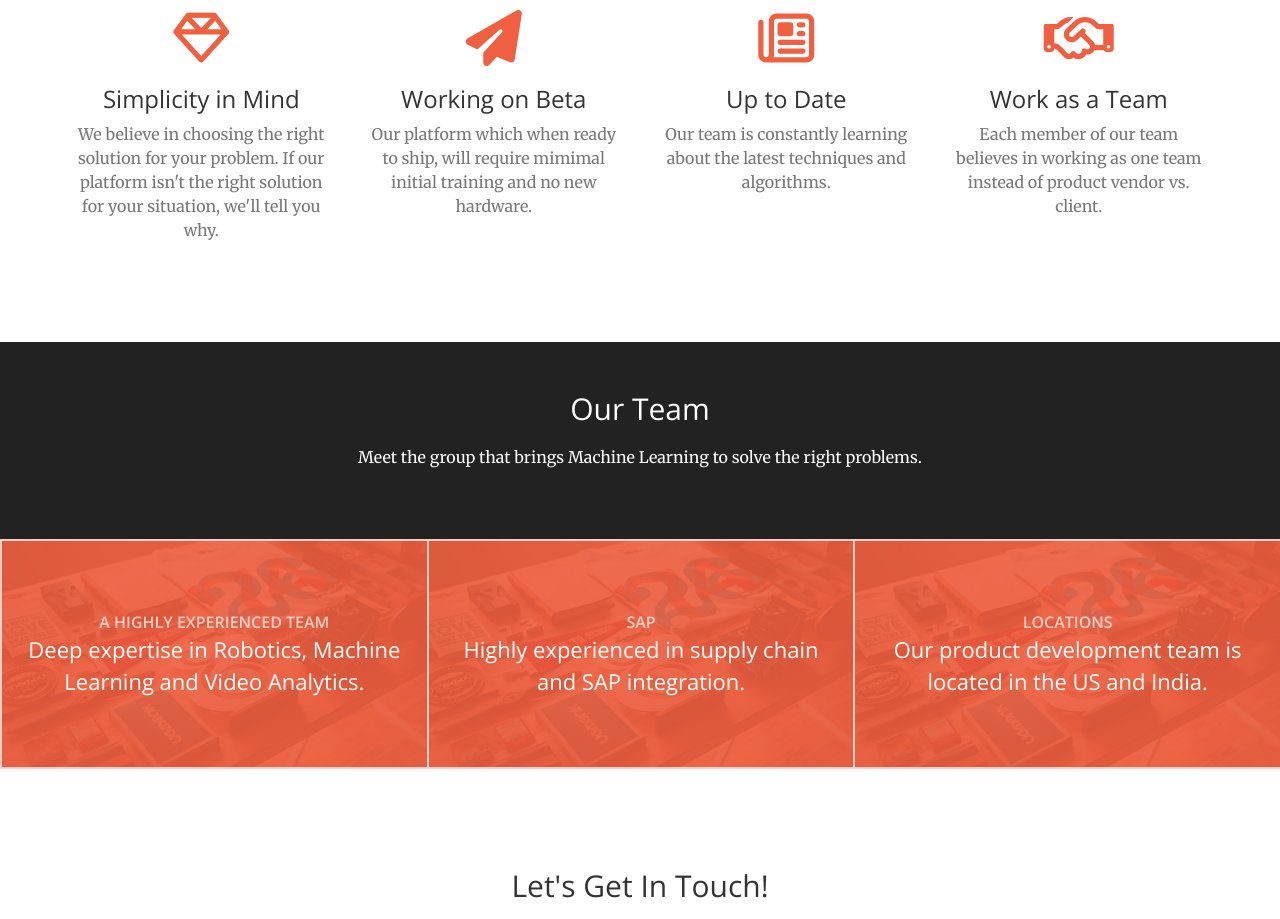
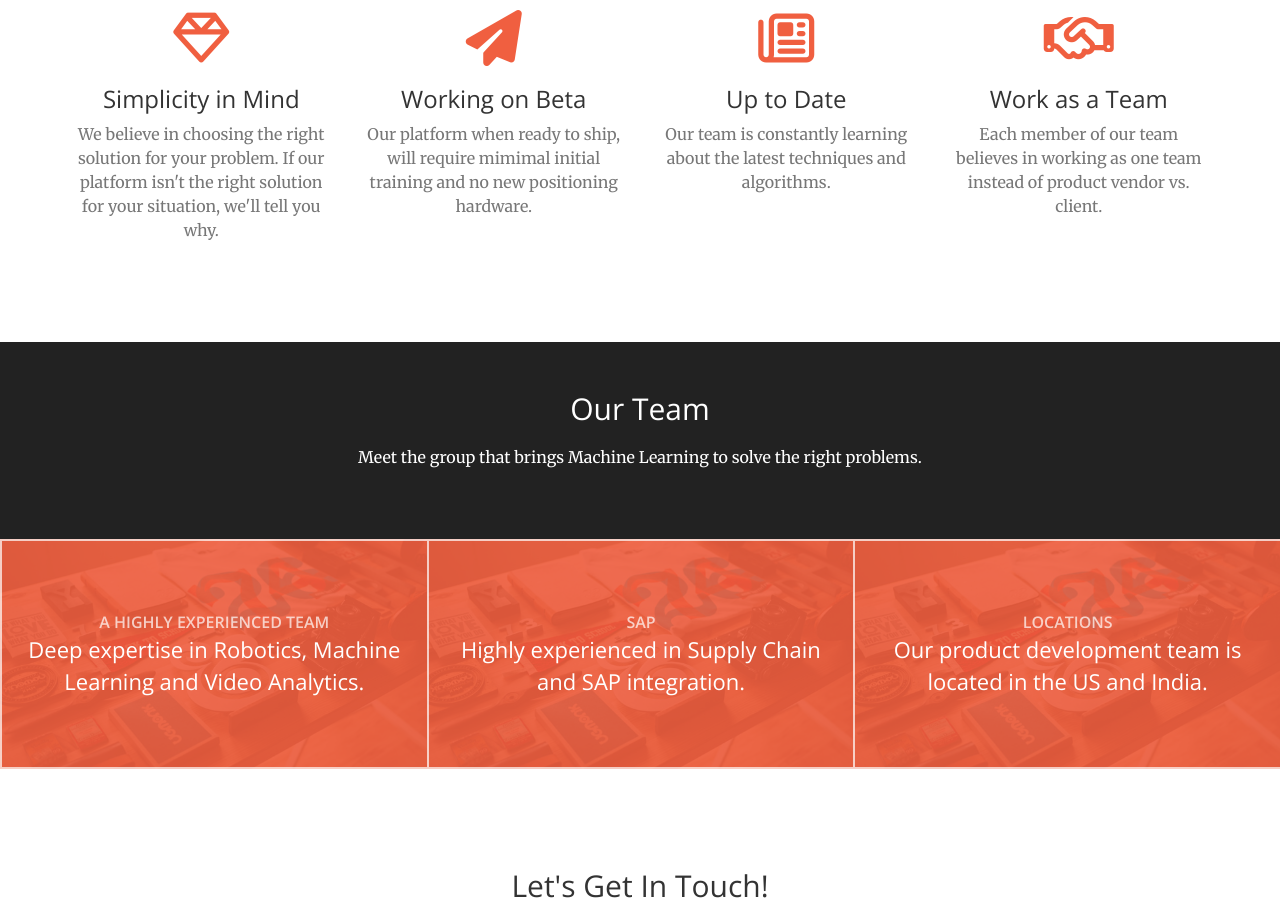
Before and after one commit to DeepSightWorks/deepsightworks.github.io, a website: page index.html in a window 1280 px wide. Shown: the part 1380-2299 px from the top of the page. Drawn offline with nearby package versions, Linux system fonts and the light colour scheme; files that its build step writes are made by us from their sources.

Commit message:
Update index.html

```diff
--- a/index.html
+++ b/index.html
@@ -123,7 +123,7 @@
 					<div class="service-box">
 						<i class="fa fa-4x fa-paper-plane text-primary sr-icons"></i>
 						<h3>Working on Beta</h3>
-						<p class="text-muted">Our platform which when ready to ship, will require mimimal initial training and no new hardware.</p>
+						<p class="text-muted">Our platform when ready to ship, will require mimimal initial training and no new positioning hardware.</p>
 					</div>
 				</div>
 				<div class="col-lg-3 col-md-6 text-center">
@@ -180,7 +180,7 @@
 									SAP
 								</div>
 								<div class="project-name">
-									Highly experienced in supply chain and SAP integration.
+									Highly experienced in Supply Chain and SAP integration.
 								</div>
 							</div>
 						</div>
```
